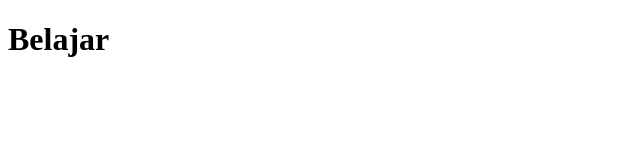
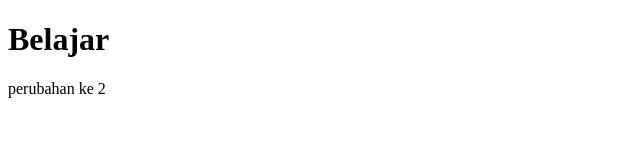
Before and after one commit to Abu975/belajar-github, a plain HTML site: page index.html in a window 1280 px wide. Shown: the whole page, without its empty margins (0-640 px from the left). Drawn offline with Linux system fonts and the light colour scheme.

Commit message:
perubahan ke 2

```diff
--- a/index.html
+++ b/index.html
@@ -7,5 +7,6 @@
 </head>
 <body>
     <h1>Belajar</h1>
+    <p>perubahan ke 2</p>
 </body>
 </html>
```
Also changed, not shown: style.css (added).
